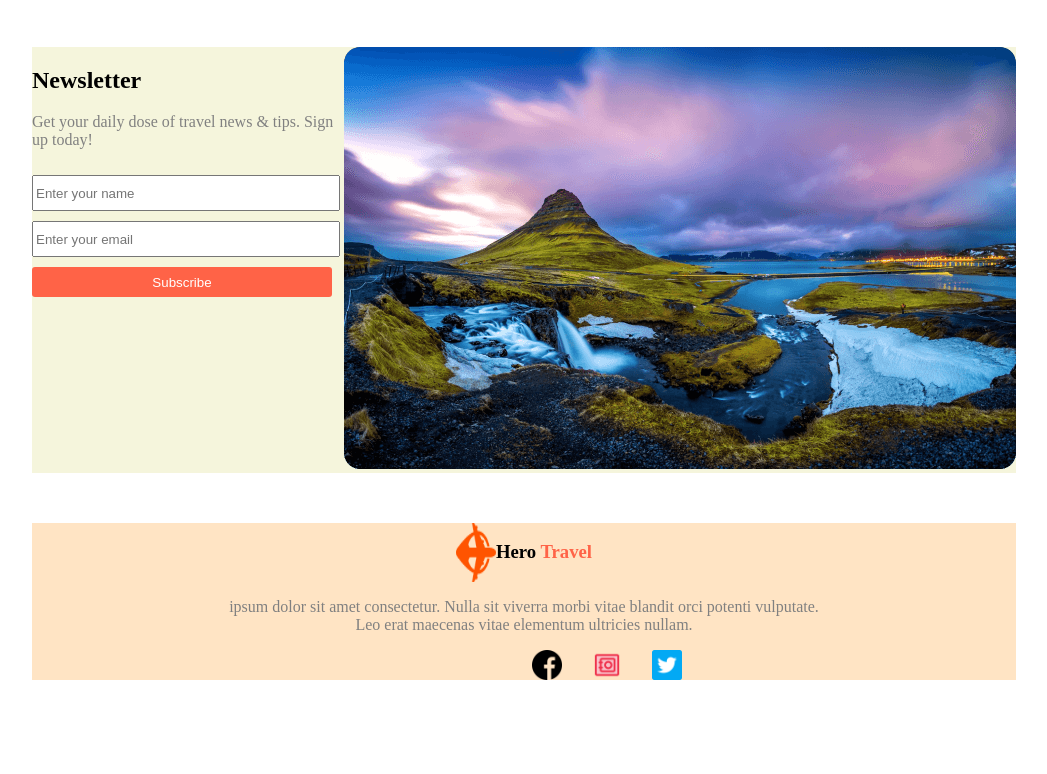
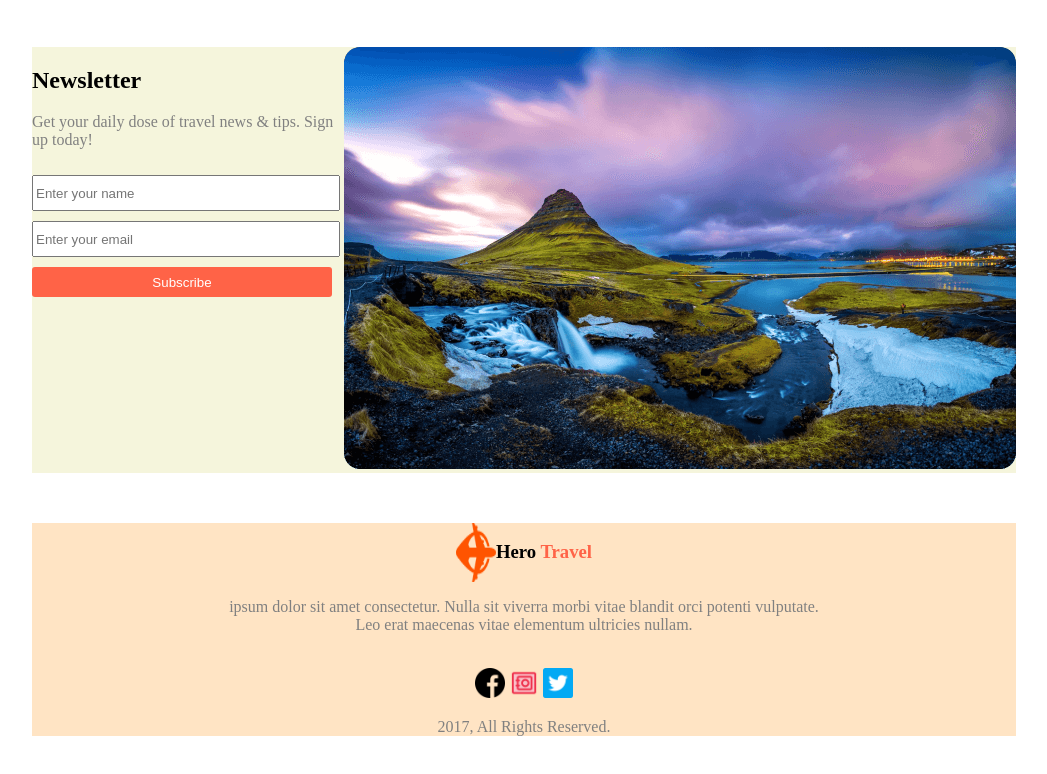
Before and after one commit to herosifat/tow-ass, a plain HTML site: page index.html in a window 1280 px wide. Shown: the part 3186-3960 px from the top of the page, without its empty margins (116-1163 px from the left). Before the commit the page ends 3906 px from the top, so only its background shows below. Drawn offline with Linux system fonts and the light colour scheme.

Commit message:
complect

```diff
--- a/index.html
+++ b/index.html
@@ -138,10 +138,20 @@
                 </div>
                 <div class="fotter-discription">
                     <p
-                    class="light-gray">ipsum dolor sit amet consectetur. Nulla sit viverra morbi vitae blandit orci potenti vulputate. <br> Leo erat maecenas vitae elementum ultricies nullam. </p>
+                    class="light-gray">ipsum dolor sit amet consectetur. Nulla sit viverra morbi vitae blandit orci potenti vulputate. <br> Leo erat maecenas vitae elementum ultricies nullam. </p> <br>
+
+                        <img class="f-img" src="Images/icons/facebook.png" alt="">
+                        <img class="f-img" src="Images/icons/instra.png" alt="">
+                        <img class="f-img" src="Images/icons/twiter.png" alt="">
+
+
                 </div>
-                <div class="fotter-icon">
+                <!-- <div class="fotter-icon">
                     <img src="Images/icons/facebook.png" alt=""><img src="Images/icons/instra.png" alt=""><img src="Images/icons/twiter.png" alt="">
+                </div> -->
+
+                <div class="f-last">
+                    <p class="light-gray">2017, All Rights Reserved.</p>
                 </div>
             </div>
 
--- a/styls/blog.css
+++ b/styls/blog.css
@@ -62,7 +62,6 @@ margin: 30px;
 
 /* part-2 */
 .part-2{
-
     margin-top: 80px;
     display: flex;
     gap: 20px;
@@ -194,29 +193,16 @@ main{
 .fotter-discription{
     text-align: center;
 }
-.fotter-icon{
-    display: flex;
+.f-img{
     width: 30px;
-    height: 30px;
-    gap: 30px;
-    padding-left: 500px;
+    gap: 10px;
+}
+
+.f-last{
+    text-align: center;
 }
 
 
-/* @media screen and (max-width: 600px) {
-    .title-contain {
-        text-align: center;
-    }
-
-    .title-contain li {
-        display: block;
-        margin: 5px 0;
-    }
-
-    .part-container {
-        padding: 0 10px;
-    }
-} */
 @media screen and (max-width: 600px) {
     img{
         width: 100%;
@@ -233,6 +219,7 @@ main{
         padding: 0px 5px;
     }
     .part-2{
+        width: 100%;
         flex-direction: column;
     }
     .part-2-container{
```
